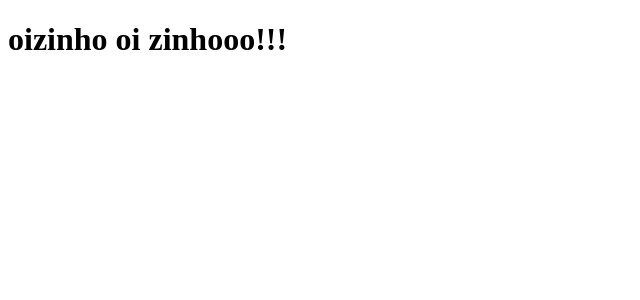
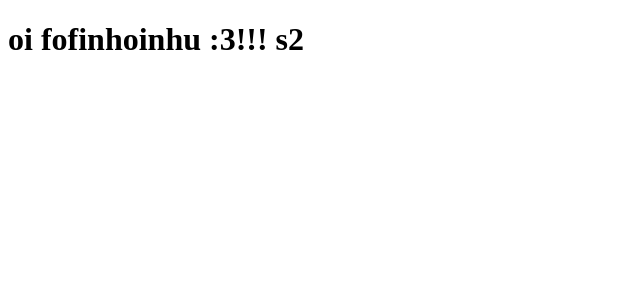
Before and after one commit to moniquedbandas/clone-tabnews, a Next.js app: page / in a window 1280 px wide. Shown: the top 300 px of the page, without its empty margins (0-640 px from the left). Built offline with nearby package versions, Linux system fonts and the light colour scheme.

Commit message:
uma pequena mensagem

```diff
--- a/pages/index.js
+++ b/pages/index.js
@@ -1,4 +1,4 @@
 function Home(){
-    return <h1>oizinho oi zinhooo!!!</h1>
+    return <h1>oi fofinhoinhu :3!!! s2 </h1>
 }
 export default Home;
```
